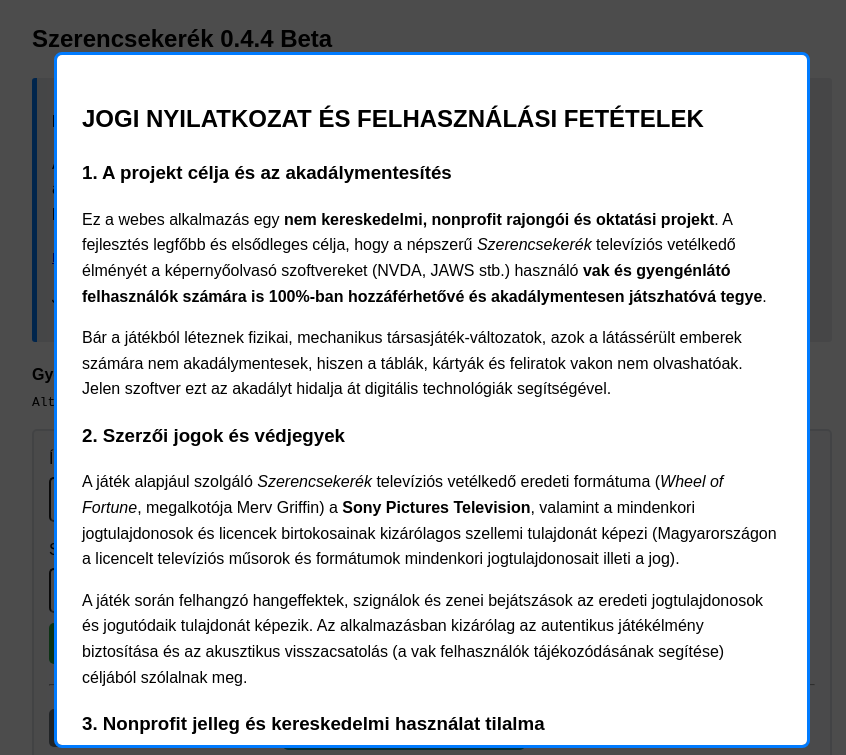
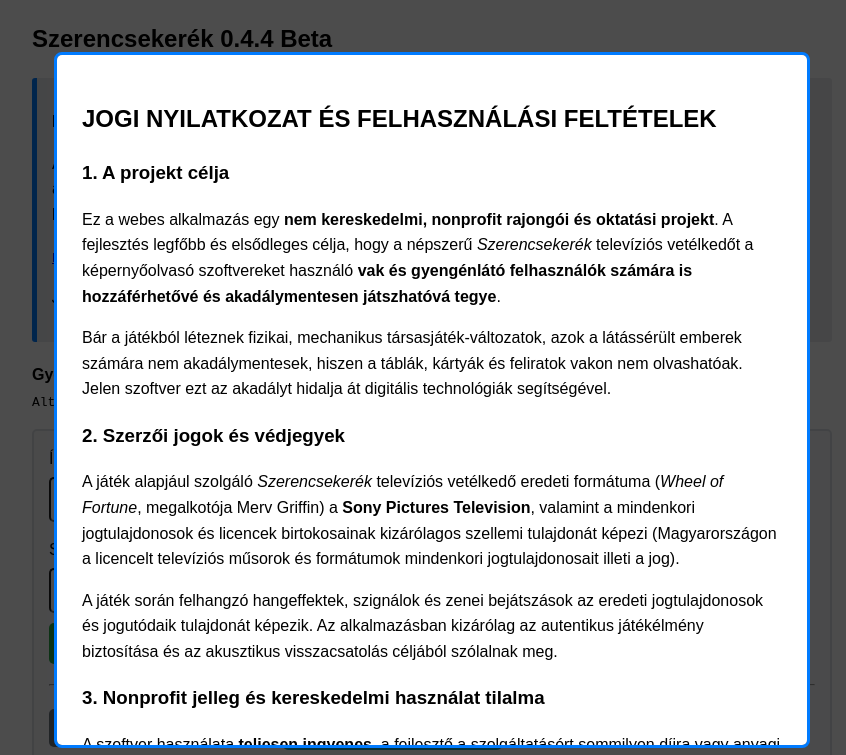
Before and after one commit to RauchR90/szerencsekerek, a website: page szerencsekerek.html in a window 1280 px wide. Both pictures are taken after a click on the button "📜 Jogi nyilatkozat és feltételek". Shown: the whole page, without its empty margins (208-1054 px from the left). Drawn offline with nearby package versions, Linux system fonts and the light colour scheme; no server answers.

Commit message:
Add files via upload

```diff
--- a/szerencsekerek.html
+++ b/szerencsekerek.html
@@ -56,7 +56,7 @@
 
             <hr style="margin: 15px 0;">
             <button id="jogi-btn" style="background-color: #6c757d; font-size: 15px;">📜 Jogi nyilatkozat és feltételek</button>
-            <a href="szerencsekerek_telepito.exe" download class="gomb-link" style="background-color: #17a2b8; font-size: 15px;">💾 Offline telepítő letöltése (.exe)</a>
+            <a href="szerencsekerek0.6setup.exe" download class="gomb-link" style="background-color: #17a2b8; font-size: 15px;"> Offline telepítő letöltése (.exe)</a>
         </div>
 
         <div id="lobby-players" class="hidden info-szekcio">
@@ -76,15 +76,15 @@
     <!-- JOGI MODAL -->
     <div id="jogi-modal" class="modal-hatter hidden" role="dialog" aria-labelledby="jogi-cimsor" aria-modal="true">
         <div class="modal-tartalom">
-            <h2 id="jogi-cimsor" tabindex="-1">JOGI NYILATKOZAT ÉS FELHASZNÁLÁSI FETÉTELEK</h2>
-            <h3>1. A projekt célja és az akadálymentesítés</h3>
-            <p>Ez a webes alkalmazás egy <strong>nem kereskedelmi, nonprofit rajongói és oktatási projekt</strong>. A fejlesztés legfőbb és elsődleges célja, hogy a népszerű <em>Szerencsekerék</em> televíziós vetélkedő élményét a képernyőolvasó szoftvereket (NVDA, JAWS stb.) használó <strong>vak és gyengénlátó felhasználók számára is 100%-ban hozzáférhetővé és akadálymentesen játszhatóvá tegye</strong>.</p>
+            <h2 id="jogi-cimsor" tabindex="-1">JOGI NYILATKOZAT ÉS FELHASZNÁLÁSI FELTÉTELEK</h2>
+            <h3>1. A projekt célja</h3>
+            <p>Ez a webes alkalmazás egy <strong>nem kereskedelmi, nonprofit rajongói és oktatási projekt</strong>. A fejlesztés legfőbb és elsődleges célja, hogy a népszerű <em>Szerencsekerék</em> televíziós vetélkedőt a képernyőolvasó szoftvereket használó <strong>vak és gyengénlátó felhasználók számára is hozzáférhetővé és akadálymentesen játszhatóvá tegye</strong>.</p>
             <p>Bár a játékból léteznek fizikai, mechanikus társasjáték-változatok, azok a látássérült emberek számára nem akadálymentesek, hiszen a táblák, kártyák és feliratok vakon nem olvashatóak. Jelen szoftver ezt az akadályt hidalja át digitális technológiák segítségével.</p>
             <h3>2. Szerzői jogok és védjegyek</h3>
             <p>A játék alapjául szolgáló <em>Szerencsekerék</em> televíziós vetélkedő eredeti formátuma (<em>Wheel of Fortune</em>, megalkotója Merv Griffin) a <strong>Sony Pictures Television</strong>, valamint a mindenkori jogtulajdonosok és licencek birtokosainak kizárólagos szellemi tulajdonát képezi (Magyarországon a licencelt televíziós műsorok és formátumok mindenkori jogtulajdonosait illeti a jog).</p>
-            <p>A játék során felhangzó hangeffektek, szignálok és zenei bejátszások az eredeti jogtulajdonosok és jogutódaik tulajdonát képezik. Az alkalmazásban kizárólag az autentikus játékélmény biztosítása és az akusztikus visszacsatolás (a vak felhasználók tájékozódásának segítése) céljából szólalnak meg.</p>
+            <p>A játék során felhangzó hangeffektek, szignálok és zenei bejátszások az eredeti jogtulajdonosok és jogutódaik tulajdonát képezik. Az alkalmazásban kizárólag az autentikus játékélmény biztosítása és az akusztikus visszacsatolás céljából szólalnak meg.</p>
             <h3>3. Nonprofit jelleg és kereskedelmi használat tilalma</h3>
-            <p>A szoftver használata <strong>teljesen ingyenes</strong>, a fejlesztő a szolgáltatásért semmilyen díjat nem szed, abban hirdetések, mikrotanzakciók vagy egyéb bevételszerzési mechanizmusok nem találhatók. A projekt és annak forráskódja <strong>kereskedelmi forgalomba nem hozható</strong>, pénzért nem értékesíthető, és egyéb üzleti célra fel nem használható.</p>
+            <p>A szoftver használata <strong>teljesen ingyenes</strong>, a fejlesztő a szolgáltatásért semmilyen díjra vagy anyagi ellenszolgáltatásra igényt nem tart, abban hirdetések, mikrotranzakciók vagy egyéb bevételszerzési mechanizmusok nem találhatók. A projekt és annak forráskódja <strong>kereskedelmi forgalomba nem hozható</strong>, pénzért nem értékesíthető, és egyéb üzleti célra fel nem használható.</p>
             <h3>4. Felelősségkorlátozás</h3>
             <p>A szoftver <em>"ahogy van"</em> (AS IS) alapon áll a felhasználók rendelkezésére. A fejlesztő nem vállal jogi vagy anyagi felelősséget a szoftver használatából, esetleges üzemkimaradásokból vagy technikai hibákból eredő közvetlen vagy közvetett károkért.</p>
             <hr>
@@ -96,7 +96,7 @@
     <div id="megfejtes-modal" class="modal-hatter hidden" role="dialog" aria-labelledby="megfejtes-cimsor" aria-modal="true">
         <div class="modal-tartalom" style="border-color: #28a745;">
             <h2 id="megfejtes-cimsor" tabindex="-1">Megfejtés beírása</h2>
-            <p>Írd be a teljes megfejtést! (Nem gond, ha lassan gépelsz, a kapcsolat nem fog megszakadni).</p>
+            <p>Írd be a teljes megfejtést! </p>
             <label for="megfejtes-input" class="hidden">Teljes megfejtés:</label>
             <input type="text" id="megfejtes-input" style="width: 100%; font-size: 20px; margin-bottom: 15px;" placeholder="Pl: PETŐFI SÁNDOR" autocomplete="off">
             <br>
@@ -509,7 +509,7 @@
                 MonddKi(`Ezt a betűt már kitaláltátok! Figyelmetlenség miatt ez most passz, a következő játékos jön.`);
             } else if (data.status === 'miss') {
                 JatszHang("nemtalalt.mp3");
-                MonddKi(`Sajnos a(z) ${data.tipp} betű nem szerepel a feladványban. A következő játékos jön.`);
+                MonddKi(`Sajnos a(z) ${data.tipp} betű nem szerepel a feladványban.`);
             } else if (data.status === 'hit') {
                 JatszHang("taps.mp3");
                 for(let i=0; i<data.talalatokSzama; i++) setTimeout(() => JatszHang("talalt.mp3"), i*500);
```
